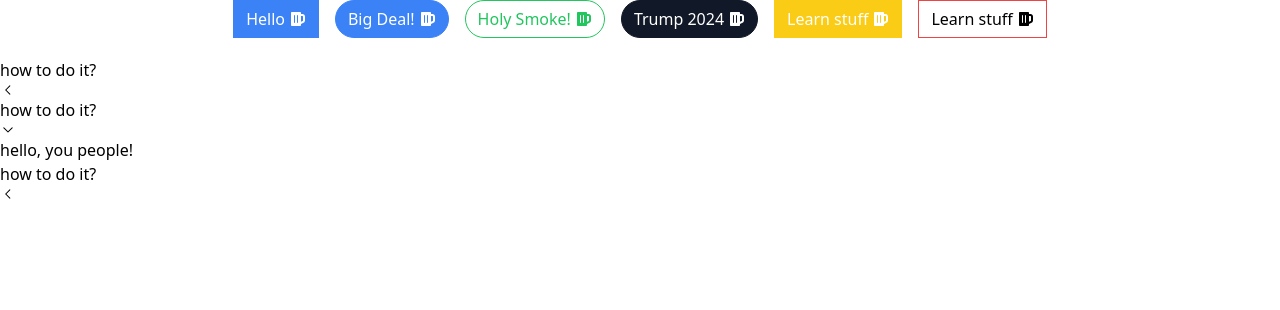
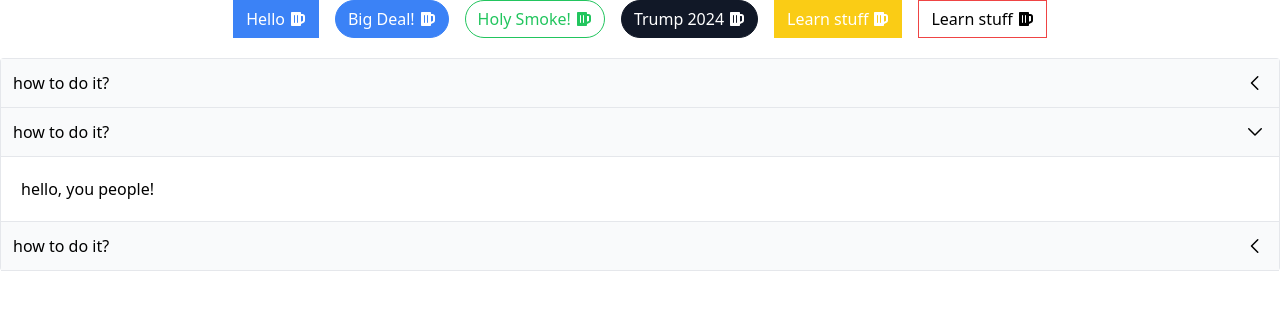
Before and after one commit to zdTang/stephen_react_Mike_learn, a React (Create React App) app in the folder learn_jsx/: page / in a window 1280 px wide. Shown: the top 310 px of the page. Built offline with nearby package versions, Linux system fonts and the light colour scheme.

Commit message:
c10-187 Adding Styling

```diff
--- a/learn_jsx/src/components/Accordion.js
+++ b/learn_jsx/src/components/Accordion.js
@@ -11,22 +11,29 @@
   const renderedItems = items.map((item, index) => {
     const isExpended = expandedIndex === index;
     const icon = (
-      <span>{isExpended ? <GoChevronDown /> : <GoChevronLeft />}</span>
+      <span className="text-2xl">
+        {isExpended ? <GoChevronDown /> : <GoChevronLeft />}
+      </span>
     );
 
     return (
       <div key={item.id}>
-        <div onClick={() => handleClick(index)}>
+        <div
+          className="flex justify-between p-3 bg-gray-50 border-b items-center cursor-pointer"
+          onClick={() => handleClick(index)}
+        >
           {item.label}
           {icon}
         </div>
         {isExpended && (
-          <div onClick={() => handleClick(-1)}>{item.content}</div>
+          <div className="border-b p-5" onClick={() => handleClick(-1)}>
+            {item.content}
+          </div>
         )}
       </div>
     );
   });
-  return <div>{renderedItems}</div>;
+  return <div className="border-x border-t rounded">{renderedItems}</div>;
 };
 
 export default Accordion;
```
